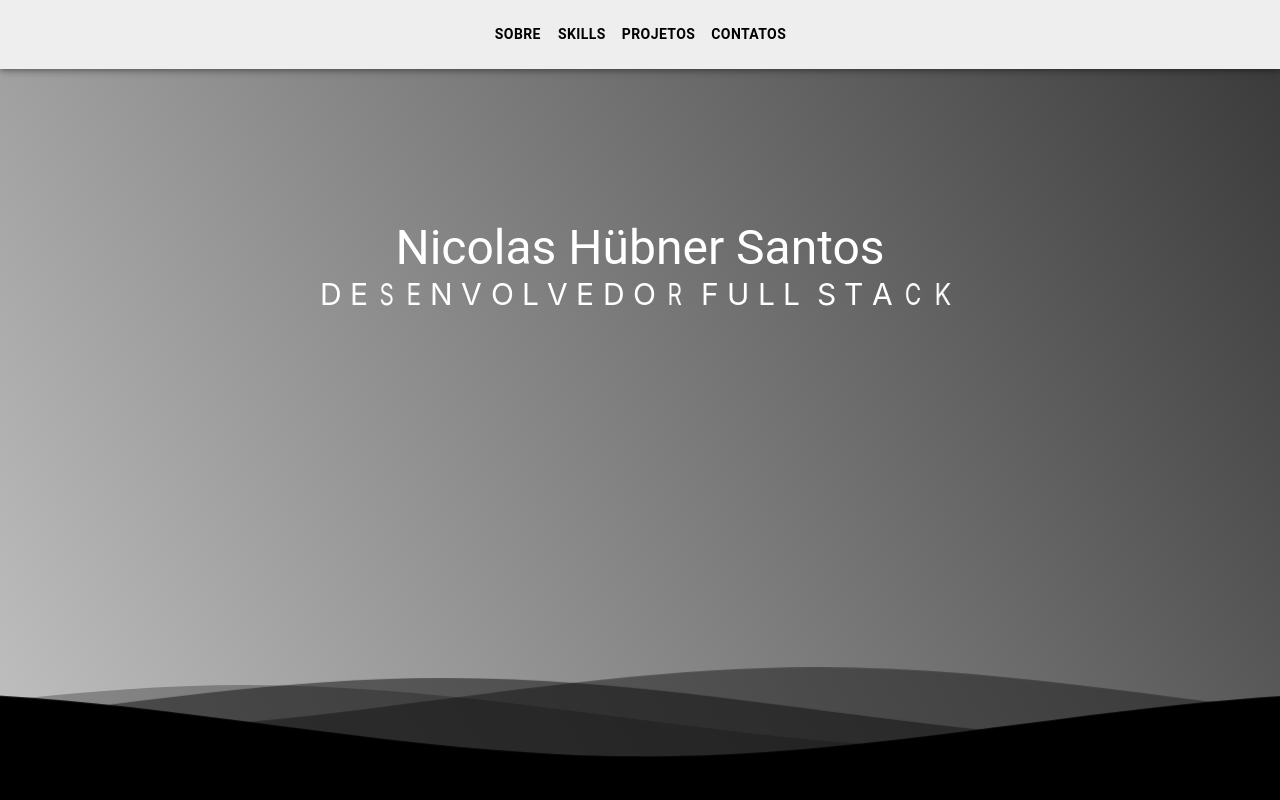
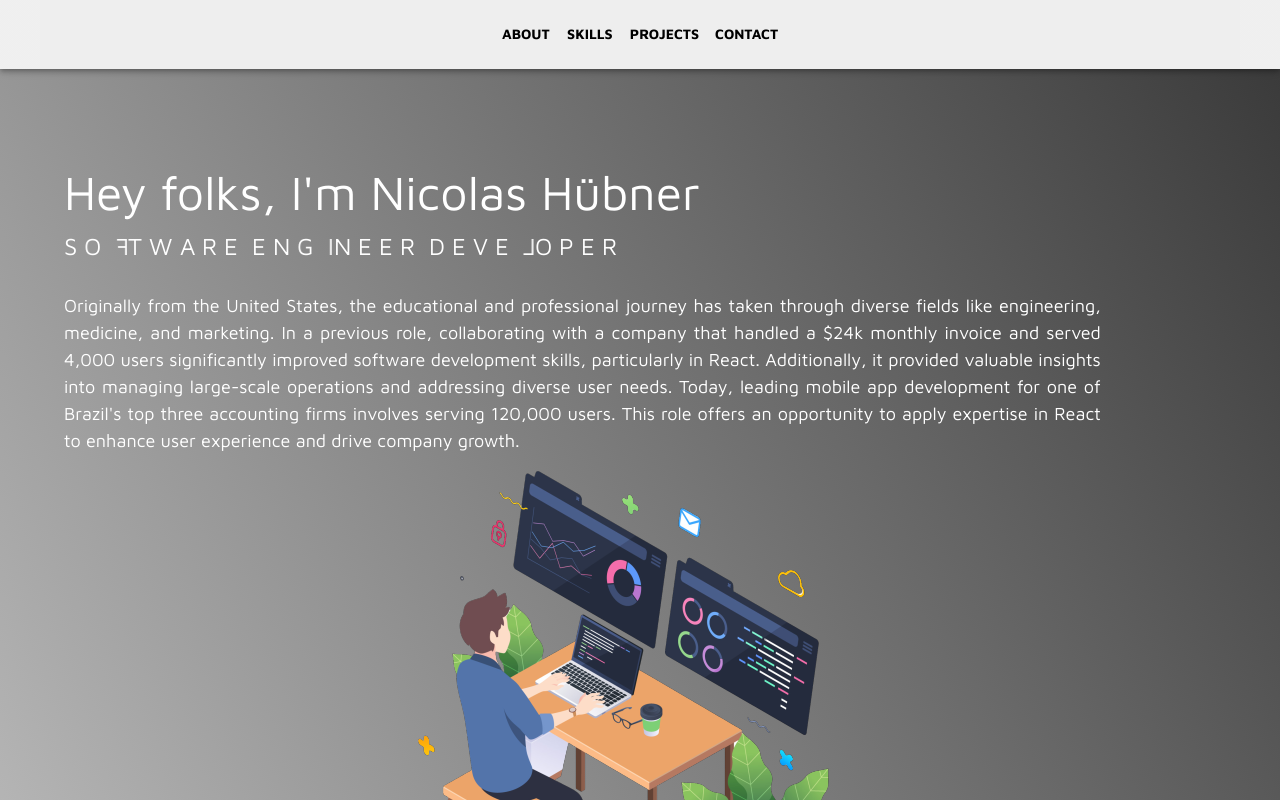
Before and after one commit to NicolasHubner/PortfolioWeb, a Next.js app: page / in a window 1280 px wide. Shown: the top 800 px of the page. Built offline with nearby package versions, Linux system fonts and the light colour scheme.

Commit message:
[Feat] Change the structure of the project

```diff
--- a/components/About/index.tsx
+++ b/components/About/index.tsx
@@ -3,7 +3,7 @@ import { Box, Typography } from "@mui/material";
 export default function About() {
   return (
     <>
-      <Typography id="Sobre" variant="h3" pt={10}>Sobre</Typography>
+      <Typography id="About" variant="h3" pt={10}>Sobre</Typography>
       <Box sx={{ typography: 'body1', width: '60%', textAlign: 'justify', margin: '0 auto', marginBottom: '80px', marginTop: '100px' }}>
         &nbsp;&nbsp;&nbsp;&nbsp;Ao longo da minha jornada me deparei com muitas áreas: engenharia, medicina, publicidade e um pouco do ramo alimentício.<br></br><br></br>
         &nbsp;&nbsp;&nbsp;&nbsp;Atualmente, faço publicidade e propaganda em que me aprofundei em alguns conhecimentos de marketing e Adobe PhotoShop, e estudo Desenvolvimento WEB na Trybe. No curso de programação já aprendi sobre HTML, CSS, JavaScript, React, Bash, Jest, e GIT. Além disso, foram passadas alguns frameworks de estilização como Bootstrap, Material UI e Tailwind.
--- a/components/Contacts/index.tsx
+++ b/components/Contacts/index.tsx
@@ -4,7 +4,7 @@ import styles from './contacts.module.css';
 export default function Contacts() {
   return (
     <>
-      <Typography id="Contatos" variant="h4" pt={5}>Contatos</Typography>
+      <Typography id="Contact" variant="h4" pt={5}>Contatos</Typography>
 
       <a href="https://github.com/NicolasHubner" target="_blank" rel="noopener noreferrer">
         <img className={styles.Icon} src="https://img.icons8.com/plasticine/100/undefined/github.png" />
--- a/components/NavBar/index.tsx
+++ b/components/NavBar/index.tsx
@@ -16,7 +16,7 @@ import { Link } from '@mui/material';
 import Breadcrumbs from '@mui/material/Breadcrumbs';
 
 
-const pages = ['Sobre', 'Skills', 'Projetos', 'Contatos'];
+const pages = ['About', 'Skills', 'Projects', 'Contact'];
 
 const ResponsiveAppBar = () => {
   const [anchorElNav, setAnchorElNav] = React.useState<null | HTMLElement>(null);
--- a/components/Projects/index.tsx
+++ b/components/Projects/index.tsx
@@ -12,7 +12,7 @@ interface IProject {
 export default function Project() {
   return (
     <>
-      <Typography mt={20} id="Projetos" variant="h3" py={5}>Projetos</Typography>
+      <Typography mt={20} id="Projects" variant="h3" py={5}>Projects</Typography>
       {projects.map((project: IProject, i: number) => (
         <Box key={i} sx={{ display: 'flex', flexDirection: 'row', marginY: 10, justifyContent: 'center'}}>
           <img src={project.image} alt={project.name} className={styles.image} />
--- a/components/Title/index.tsx
+++ b/components/Title/index.tsx
@@ -1,25 +1,50 @@
 import { Box, Container, Typography } from "@mui/material";
 import styles from './styles.module.css'
+import Image from "next/image";
 
 export default function About() {
-  const stack = "Desenvolvedor Full Stack"
+  const stack = "Software Engineer Developer"
+
   const SpliStack = stack.split('')
-  console.log(SpliStack.length)
-  // const SpliStack = stack.split(' ');
   return (
     <>
       <section className={styles.Container}>
-        <div className={styles.Title}>
-          <Typography variant="h3" pt={15}>Nicolas Hübner Santos</Typography>
+        <Container className={styles.ContainerTitle}>
+          <Box>
+
+        <Box className={styles.Title}>
+          <Typography variant="h3" >Hey folks, I'm Nicolas Hübner</Typography>
+
           <div className={styles.waviy}>
-
             {SpliStack.map((item, i) => (
-              <span key={i} className={styles[`word${i + 1}`]}>{item}&nbsp;</span>
+              <span  key={i} className={styles[`word${i + 1}`]}>{item}&nbsp;</span>
             ))}
           </div>
-        </div>
+        </Box>
+
+        <Box>
+          <Typography
+              variant="body1" fontSize={'18px'} pt={4} width={'90%'} textAlign={'justify'}>Originally from the United States, the educational and professional journey has taken through diverse fields like engineering, medicine, and marketing. In a previous role, collaborating with a company that handled a $24k monthly invoice and served 4,000 users significantly improved software development skills, particularly in React. Additionally, it provided valuable insights into managing large-scale operations and addressing diverse user needs.
+            Today, leading mobile app development for one of Brazil's top three accounting firms involves serving 120,000 users. This role offers an opportunity to apply expertise in React to enhance user experience and drive company growth.</Typography>
+        </Box>
+          </Box>
+
+            <Box alignItems={'center'}>
+              <Image
+                  objectFit={'cover'}
+                  width={474}
+                  height={526}
+                  quality={100}
+                  src={'/guyWorking.png'} alt={'guyWorking'}
+              />
+            </Box>
+
+
+        </Container>
+
+
         <div>
-          <svg className={styles.waves} xmlns="http://www.w3.org/2000/svg" xmlnsXlink="http://www.w3.org/1999/xlink"
+          <svg className={styles.waves}
             viewBox="0 24 150 28" preserveAspectRatio="none" shapeRendering="auto">
             <defs>
               <path id="gentle-wave" d="M-160 44c30 0 58-18 88-18s 58 18 88 18 58-18 88-18 58 18 88 18 v44h-352z" />
--- a/components/Title/styles.module.css
+++ b/components/Title/styles.module.css
@@ -11,8 +11,21 @@
   width: 100%;
   /* height: 100vh; */
 }
+.ContainerTitle{
+  width: 100%;
+  justify-content: center;
+  display: flex;
+  flex-direction: row;
+  align-items: center;
+  padding-top: 8vh;
+}
+
 .Title{
-  height: 70vh;
+  display: flex;
+  flex-direction: column;
+  gap: 12px;
+  justify-content: center;
+  align-items: flex-start;
 }
 
 .waves {
@@ -67,12 +80,11 @@
 .waviy span {
   position: relative;
   display: inline-block;
-  font-size: 30px;
+  font-size: 24px;
   color: #fff;
   text-transform: uppercase;
   animation: flip 2s infinite;
   animation-delay: calc(0.2s * var(--i));
-  margin-bottom: 250px;
 }
 @keyframes flip {
   0%,
@@ -152,3 +164,12 @@
 .word24{
   --i:24
 }
+.word25{
+  --i:25
+}
+.word26{
+  --i:26
+}
+.word27{
+  --i:27
+}
--- a/package.json
+++ b/package.json
@@ -12,7 +12,7 @@
     "@emotion/react": "^11.10.0",
     "@emotion/styled": "^11.10.0",
     "@mui/material": "^5.10.2",
-    "next": "12.2.5",
+    "next": "13.4.20-canary.13",
     "react": "18.2.0",
     "react-dom": "18.2.0"
   },
--- a/pages/_app.tsx
+++ b/pages/_app.tsx
@@ -5,12 +5,16 @@ import Head from 'next/head'
 function MyApp({ Component, pageProps }: AppProps) {
   return (
     <>
-      <Head>
-        <title>Portfólio Nicolas Hübner</title>
-        <meta name="description" content="Portfólio Nicolas Hübner" />
-        <link rel="icon" href="https://img.icons8.com/fluency/48/000000/mac-book-pro-m1.png" />
-      </Head>
-      <Component {...pageProps} />
+        <Head>
+            <title>Portfólio Nicolas Hübner</title>
+            <meta name="description" content="Portfólio Nicolas Hübner"/>
+            <link rel="icon" href="https://img.icons8.com/fluency/48/000000/mac-book-pro-m1.png"/>
+            <link rel="preconnect" href="https://fonts.googleapis.com"/>
+            <link rel="preconnect" href="https://fonts.gstatic.com" />
+            <link href="https://fonts.googleapis.com/css2?family=Maven+Pro:wght@400..900&display=swap"
+                  rel="stylesheet"/>
+        </Head>
+        <Component {...pageProps} />
     </>
   )
 }
--- a/pages/index.tsx
+++ b/pages/index.tsx
@@ -5,23 +5,36 @@ import NavBar from '../components/NavBar'
 import Skills from '../components/Skills'
 import About from '../components/About'
 import Project from '../components/Projects'
+import {createTheme, ThemeProvider} from '@mui/material/styles';
+
+
 
 const Home: NextPage = () => {
 
-  // const handleCloseNavMenu = (href) => {
-
-
-  // };
+    const theme = createTheme({
+        palette: {
+          mode: 'dark',
+        },
+        typography: {
+          fontFamily: 'Maven Pro',
+          fontWeightLight: 300,
+          fontWeightRegular: 400,
+          fontWeightMedium: 500,
+          fontWeightBold: 700,
+        },
+      });
 
   return (
     <>
+        <ThemeProvider theme={theme}>
       <NavBar />
       <Title />
-      <About/>
+      {/*<About/>*/}
       <Skills />
       <Project/>
       <Contacts />
 
+            </ThemeProvider>
     </>
   )
 }
--- a/styles/globals.css
+++ b/styles/globals.css
@@ -2,8 +2,7 @@ html ,
 body {
   padding: 0;
   margin: 0;
-  font-family: -apple-system, BlinkMacSystemFont, Segoe UI, Roboto, Oxygen,
-    Ubuntu, Cantarell, Fira Sans, Droid Sans, Helvetica Neue, sans-serif;
+  font-family: Maven Pro, sans-serif;
   text-align: center;
   scroll-behavior: smooth;
   color: white;
```
Also changed, not shown: public/guyWorking.png (added), 1 other file (tests, documents, lock files or other folders).
